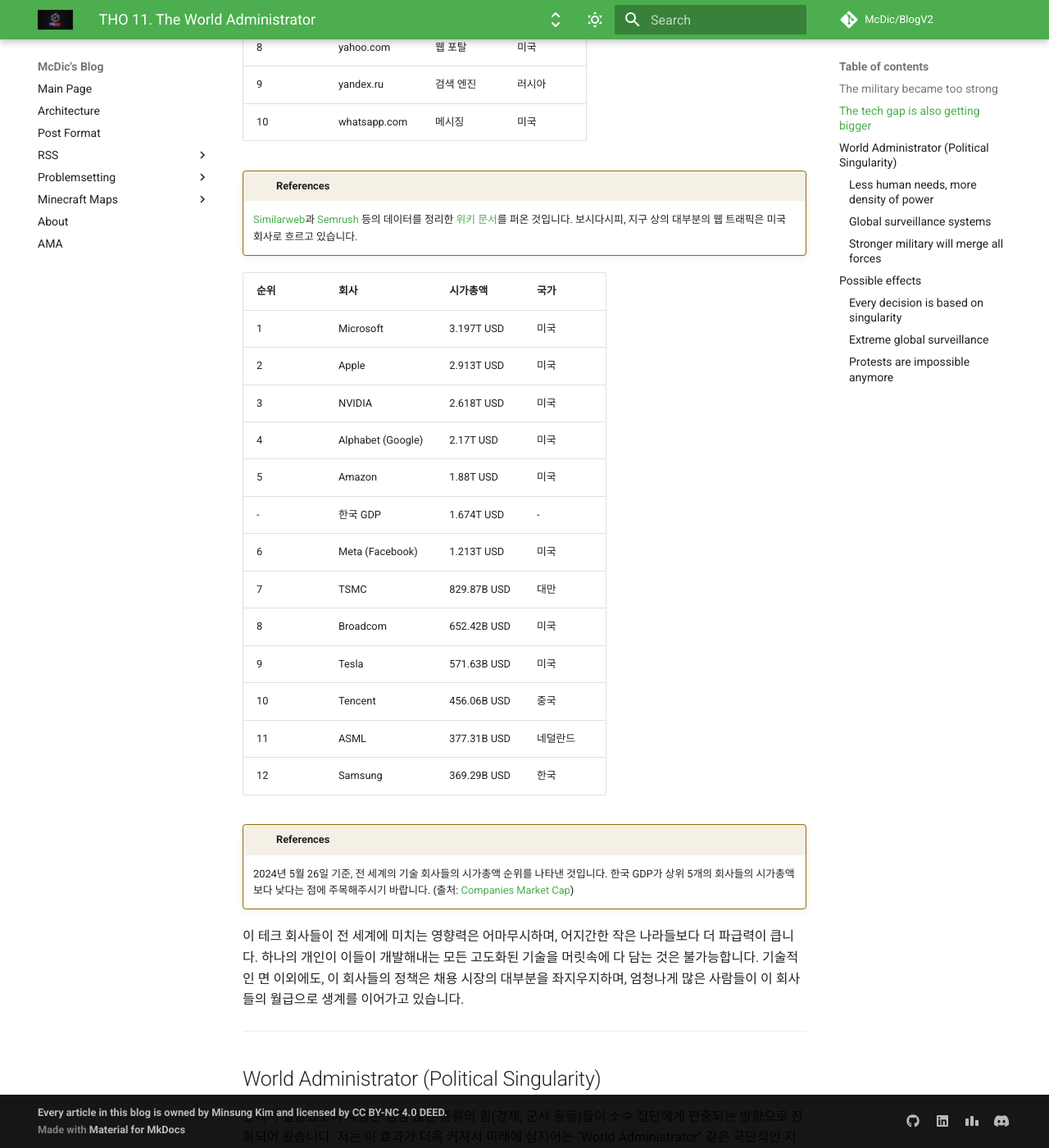
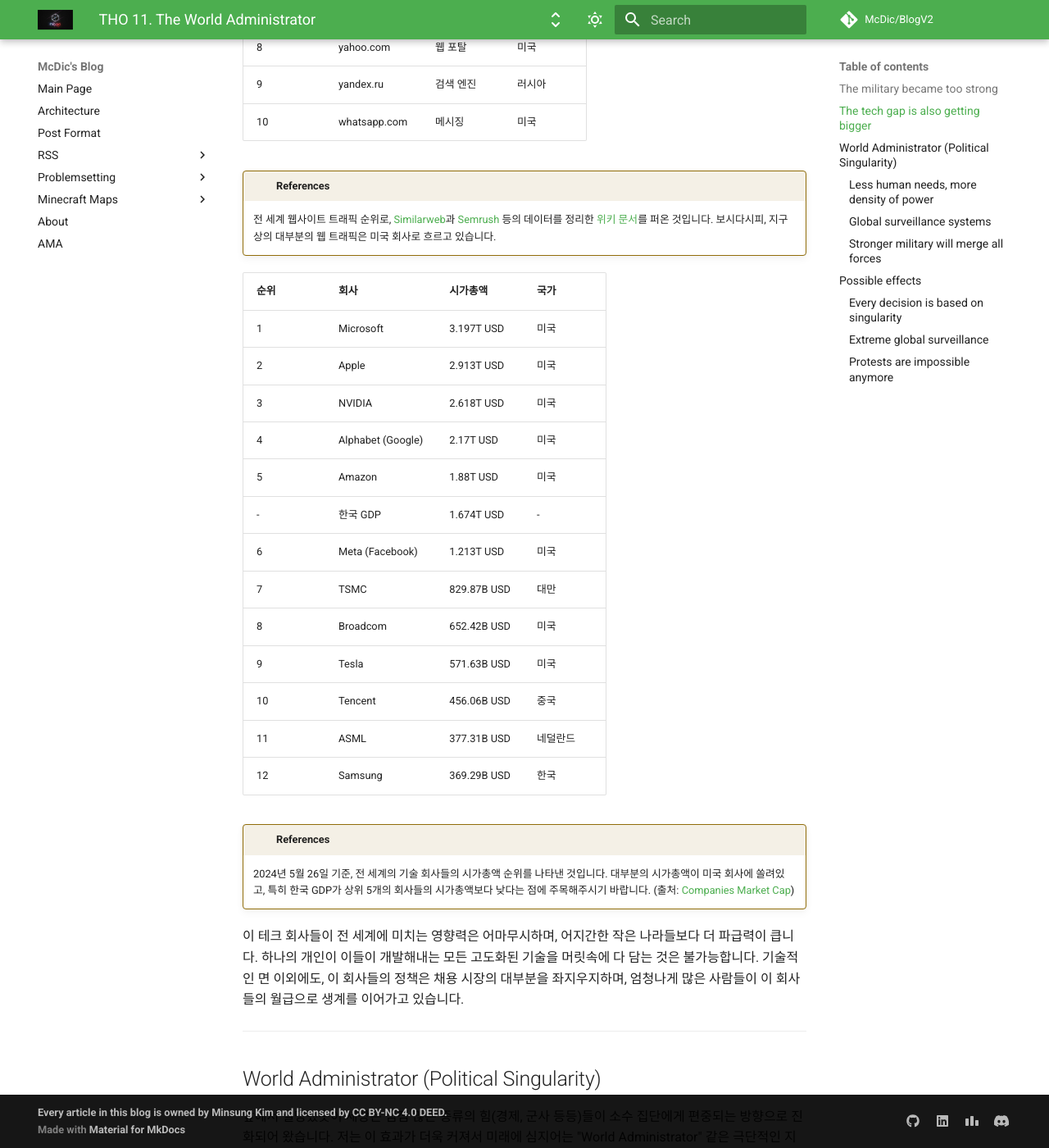
Before and after one commit to McDic/BlogV2, an MkDocs documentation site: the page built from docs/posts/tho/tho11.md, in a window 1280 px wide and 1400 px high, scrolled down 4440 px. Shown: the whole window at 82% size. Built offline with MkDocs 1.6.1 and Material for MkDocs 9.7.7, drawn with Linux system fonts in a browser that asks for light colours; comment, search, counter and statistics services are not loaded.

Commit message:
Improved description

```diff
--- a/docs/posts/tho/tho11.md
+++ b/docs/posts/tho/tho11.md
@@ -115,7 +115,7 @@
 
 !!! references
 
-    [Similarweb](https://www.similarweb.com/)과 [Semrush](https://www.semrush.com/) 등의 데이터를 정리한 [위키 문서](https://en.wikipedia.org/wiki/List_of_most-visited_websites)를 퍼온 것입니다.
+    전 세계 웹사이트 트래픽 순위로, [Similarweb](https://www.similarweb.com/)과 [Semrush](https://www.semrush.com/) 등의 데이터를 정리한 [위키 문서](https://en.wikipedia.org/wiki/List_of_most-visited_websites)를 퍼온 것입니다.
     보시다시피, 지구 상의 대부분의 웹 트래픽은 미국 회사로 흐르고 있습니다.
 
 | 순위 | 회사 | 시가총액 | 국가 |
@@ -137,7 +137,7 @@
 !!! references
 
     2024년 5월 26일 기준, 전 세계의 기술 회사들의 시가총액 순위를 나타낸 것입니다.
-    한국 GDP가 상위 5개의 회사들의 시가총액보다 낮다는 점에 주목해주시기 바랍니다.
+    대부분의 시가총액이 미국 회사에 쏠려있고, 특히 한국 GDP가 상위 5개의 회사들의 시가총액보다 낮다는 점에 주목해주시기 바랍니다.
     (출처: [Companies Market Cap](https://companiesmarketcap.com/tech/largest-tech-companies-by-market-cap/))
 
 이 테크 회사들이 전 세계에 미치는 영향력은 어마무시하며, 어지간한 작은 나라들보다 더 파급력이 큽니다.
```
